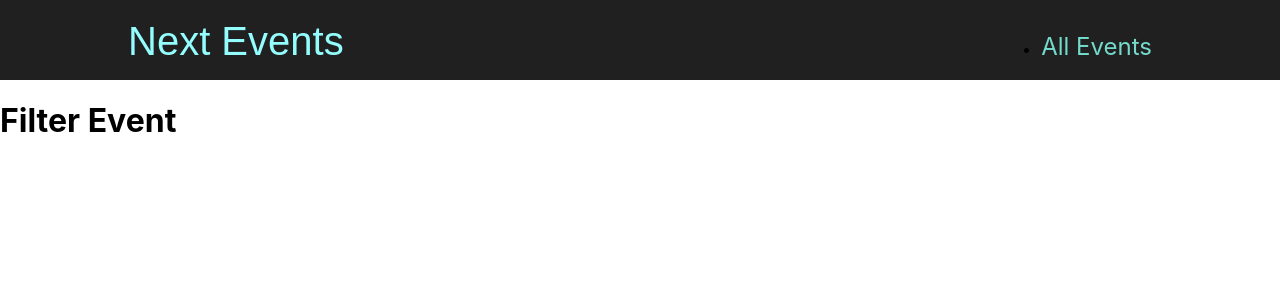
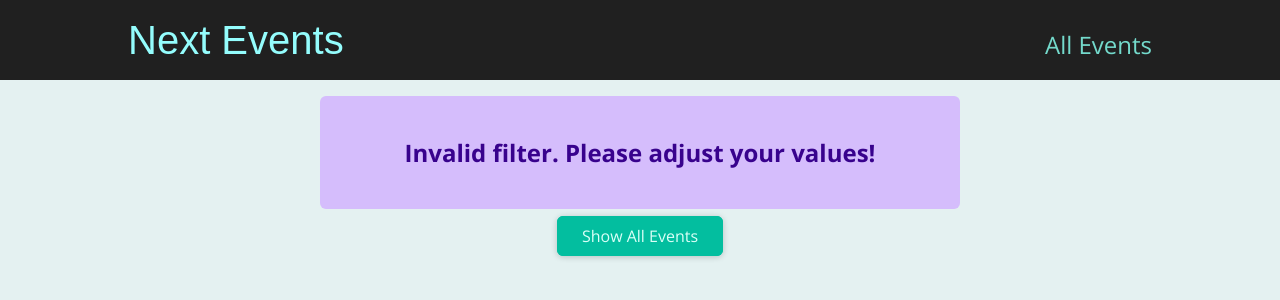
Before and after one commit to JackyTung/udemy-nextjs, a Next.js app: page /events in a window 1280 px wide. Shown: the top 300 px of the page. Built offline with nearby package versions, Linux system fonts and the light colour scheme.

Commit message:
feature(component): add error alert

```diff
--- a/components/events/EventSearch.jsx
+++ b/components/events/EventSearch.jsx
@@ -8,7 +8,8 @@
   const yearInputRef = useRef()
   const monthInputRef = useRef()
 
-  function submitHandler(event) {
+  // TODO: not working
+  const submitHandler = event => {
     event.preventDefault()
 
     const selectedYear = yearInputRef.current.value
--- /dev/null
+++ b/components/events/ResultTitle.jsx
@@ -0,0 +1,21 @@
+import Button from '../ui/Button'
+
+import classes from './results-title.module.css'
+
+function ResultsTitle(props) {
+  const { date } = props
+
+  const humanReadableDate = new Date(date).toLocaleDateString('en-US', {
+    month: 'long',
+    year: 'numeric',
+  })
+
+  return (
+    <section className={classes.title}>
+      <h1>Events in {humanReadableDate}</h1>
+      <Button link='/events'>Show all events</Button>
+    </section>
+  )
+}
+
+export default ResultsTitle
--- /dev/null
+++ b/components/events/results-title.module.css
@@ -0,0 +1,6 @@
+.title {
+  margin: 2rem auto;
+  width: 90%;
+  max-width: 40rem;
+  text-align: center;
+}
--- /dev/null
+++ b/components/ui/ErrorAlert.jsx
@@ -0,0 +1,7 @@
+import classes from './error-alert.module.css'
+
+function ErrorAlert({ children }) {
+  return <div className={classes.alert}>{children}</div>
+}
+
+export default ErrorAlert
--- /dev/null
+++ b/components/ui/error-alert.module.css
@@ -0,0 +1,12 @@
+.alert {
+  margin: 1rem auto;
+  padding: 1rem 2rem;
+  width: 90%;
+  max-width: 40rem;
+  background-color: #d5bdfc;
+  color: #38028d;
+  font-weight: bold;
+  font-size: 1.5rem;
+  text-align: center;
+  border-radius: 6px;
+}
--- a/pages/events/[...slug].jsx
+++ b/pages/events/[...slug].jsx
@@ -1,7 +1,70 @@
-export default function FilterEventsPage() {
+import { Fragment } from 'react'
+import { useRouter } from 'next/router'
+
+import EventList from '../../components/events/EventList'
+import ResultsTitle from '../../components/events/ResultTitle'
+import Button from '../../components/ui/Button'
+import ErrorAlert from '../../components/ui/ErrorAlert'
+import { getFilteredEvents } from '../../dummy-data'
+
+const FilterEventsPage = () => {
+  const router = useRouter()
+  const filterData = router.query.slug
+
+  if (!filterData) {
+    return <p className='center'>Loading...</p>
+  }
+
+  const filteredYear = filterData[0]
+  const filteredMonth = filterData[1]
+  const numYear = +filteredYear
+  const numMonth = +filteredMonth
+  if (
+    Number.isNaN(numYear) ||
+    Number.isNaN(numMonth) ||
+    numYear > 2030 ||
+    numYear < 2021 ||
+    numMonth < 1 ||
+    numMonth > 12
+  ) {
+    return (
+      <Fragment>
+        <ErrorAlert>
+          <p>Invalid filter. Please adjust your values!</p>
+        </ErrorAlert>
+        <div className='center'>
+          <Button link='/events'>Show All Events</Button>
+        </div>
+      </Fragment>
+    )
+  }
+
+  const filteredEvents = getFilteredEvents({
+    year: numYear,
+    month: numMonth,
+  })
+
+  if (!filteredEvents || filteredEvents.length === 0) {
+    return (
+      <Fragment>
+        <ErrorAlert>
+          <p>No events found for the chosen filter!</p>
+        </ErrorAlert>
+        <div className='center'>
+          <Button link='/events'>Show All Events</Button>
+        </div>
+      </Fragment>
+    )
+  }
+
+  const date = new Date(numYear, numMonth - 1)
+
   return (
     <div>
-      <h1>Filter Event</h1>
+      <ResultsTitle date={date} />
+      <EventList items={filteredEvents} />
     </div>
   )
 }
+
+export default FilterEventsPage
--- a/styles/globals.css
+++ b/styles/globals.css
@@ -1,16 +1,33 @@
-html,
-body {
-  padding: 0;
-  margin: 0;
-  font-family: -apple-system, BlinkMacSystemFont, Segoe UI, Roboto, Oxygen,
-    Ubuntu, Cantarell, Fira Sans, Droid Sans, Helvetica Neue, sans-serif;
-}
-
-a {
-  color: inherit;
-  text-decoration: none;
-}
+@import url('https://fonts.googleapis.com/css2?family=Lato:wght@400;700&family=Open+Sans:wght@400;700&display=swap');
 
 * {
   box-sizing: border-box;
 }
+
+body {
+  margin: 0;
+  font-family: 'Open Sans', 'Lato', sans-serif;
+  color: #414141;
+  background-color: #e4f1f1;
+}
+
+h1,
+h2,
+h3,
+h4,
+h5,
+h6 {
+  font-family: 'Lato', sans-serif;
+  color: #2b2b2b;
+}
+
+ul {
+  list-style: none;
+  margin: 0;
+  padding: 0;
+}
+
+.center {
+  margin: auto;
+  text-align: center;
+}
```
Also changed, not shown: pages/events/index.jsx (+11 -1 lines).
